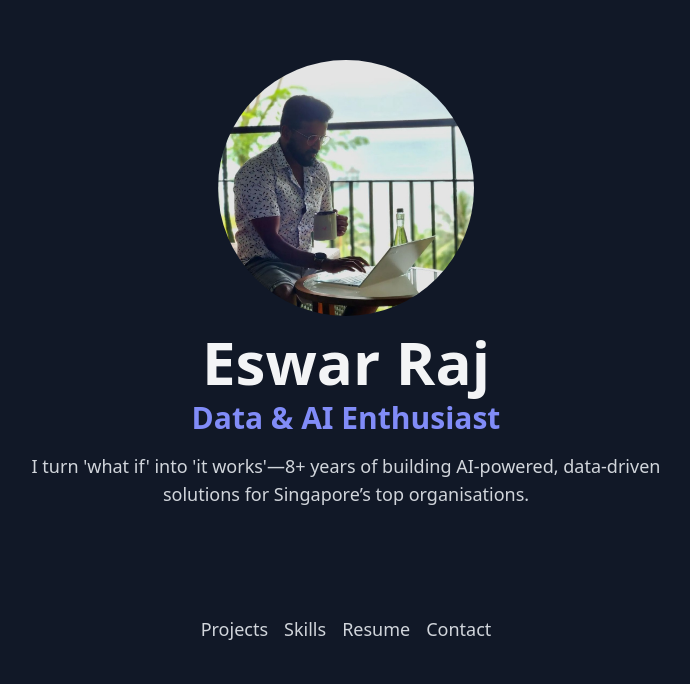
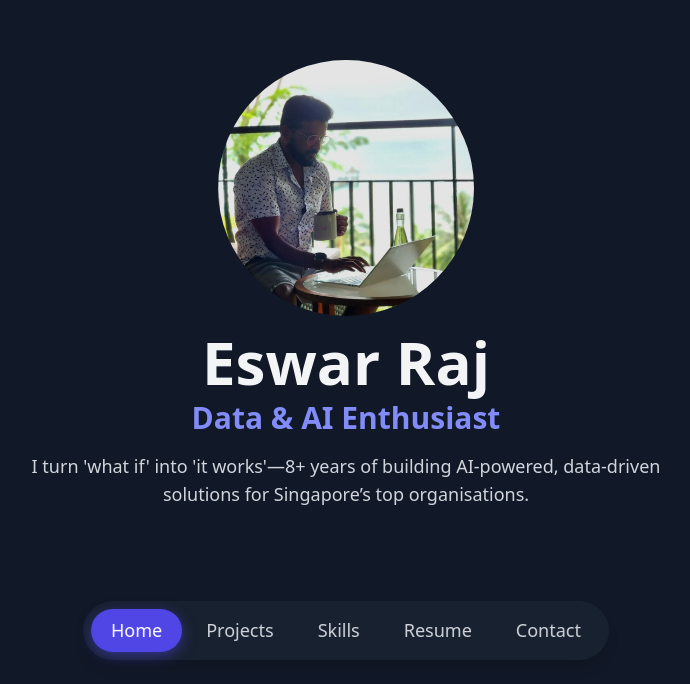
Before and after one commit to E0015114/MyPortfolioWebsite, a React (Create React App) app: page / in a window 1280 px wide. Shown: the part 116-800 px from the top of the page, without its empty margins (294-984 px from the left). Built offline with nearby package versions, Linux system fonts and the light colour scheme.

Commit message:
enhancement

```diff
--- a/src/App.css
+++ b/src/App.css
@@ -24,31 +24,28 @@
   transition: opacity 300ms ease-in-out, transform 300ms ease-in-out;
 }
 
-.nav-link {
-  position: relative;
-  display: inline-block; /* Ensures transform and positioning work correctly */
+/* --- Pill Navigation Bar --- */
+.nav-pill {
+  padding: 0.5rem 1.25rem; /* Corresponds to py-2 px-5 */
+  border-radius: 9999px; /* Corresponds to rounded-full */
+  cursor: pointer;
+  font-size: 1.125rem; /* Corresponds to text-lg */
+  font-weight: 500; /* Corresponds to font-medium */
+  color: #d1d5db; /* Corresponds to text-gray-300 */
+  transition: all 0.3s ease-in-out;
+  user-select: none; /* Standard property */
+  -webkit-user-select: none; /* For Safari */
 }
 
-.nav-link:hover {
-  /* The color transition is already handled by Tailwind's `hover:text-white` */
+.nav-pill:hover:not(.active) {
+  background-color: rgba(255, 255, 255, 0.1);
+  color: #ffffff; /* Corresponds to text-white */
 }
 
-.nav-link::after {
-  content: '';
-  position: absolute;
-  width: 100%;
-  transform: scaleX(0);
-  height: 2px;
-  bottom: -4px; /* Adjust this value to position the line */
-  left: 0;
-  background-color: #818cf8; /* Corresponds to Tailwind's `text-indigo-400` */
-  transform-origin: bottom right;
-  transition: transform 0.25s ease-out;
-}
-
-.nav-link:hover::after {
-  transform: scaleX(1);
-  transform-origin: bottom left;
+.nav-pill.active {
+  background-color: #4f46e5; /* Corresponds to bg-indigo-600 */
+  color: #ffffff; /* Corresponds to text-white */
+  box-shadow: 0 4px 14px rgba(79, 70, 229, 0.5);
 }
 
 /* --- Modal styles for enlarged project cards --- */
--- a/src/App.jsx
+++ b/src/App.jsx
@@ -53,6 +53,14 @@ const App = () => {
       'Google Cloud Platform'
     ],
   };
+
+  const navLinks = [
+    { id: 'hero', label: 'Home' },
+    { id: 'projects', label: 'Projects' },
+    { id: 'skills', label: 'Skills' },
+    { id: 'resume', label: 'Resume' },
+    { id: 'contact', label: 'Contact' },
+  ];
 
   const [activeSection, setActiveSection] = useState('hero');
   const [enlargedProject, setEnlargedProject] = useState(null);
@@ -249,29 +257,21 @@ const App = () => {
           ) : <div />}
         </CSSTransition>
       </SwitchTransition>
-    <footer className="fixed bottom-[25px] left-0 right-0 z-50 ">
-        <nav className="container mx-auto px-4 py-4 flex justify-center items-center">
-          <div className="space-x-4">
-            {activeSection !== 'hero' && (
-              <a onClick={() => setActiveSection('hero')} className="nav-link text-lg text-gray-300 hover:text-white transition-colors cursor-pointer">
-                Home
+      <footer className="fixed bottom-6 left-1/2 -translate-x-1/2 z-50">
+        <nav className="bg-gray-800/60 backdrop-blur-md rounded-full shadow-lg p-2">
+          <div className="flex items-center space-x-1">
+            {navLinks.map(link => (
+              <a
+                key={link.id}
+                onClick={() => setActiveSection(link.id)}
+                className={`nav-pill ${activeSection === link.id ? 'active' : ''}`}
+              >
+                {link.label}
               </a>
-            )}
-            {activeSection !== 'projects' && (
-              <a onClick={() => setActiveSection('projects')} className="nav-link text-lg text-gray-300 hover:text-white transition-colors cursor-pointer">Projects</a>
-            )}
-            {activeSection !== 'skills' && (
-              <a onClick={() => setActiveSection('skills')} className="nav-link text-lg text-gray-300 hover:text-white transition-colors cursor-pointer">Skills</a>
-            )}
-            {activeSection !== 'resume' && (
-              <a onClick={() => setActiveSection('resume')} className="nav-link text-lg text-gray-300 hover:text-white transition-colors cursor-pointer">Resume</a>
-            )}
-            {activeSection !== 'contact' && (
-              <a onClick={() => setActiveSection('contact')} className="nav-link text-lg text-gray-300 hover:text-white transition-colors cursor-pointer">Contact</a>
-            )}
+            ))}
           </div>
         </nav>
-    </footer>
+      </footer>
     </div>
   );
 };
```
